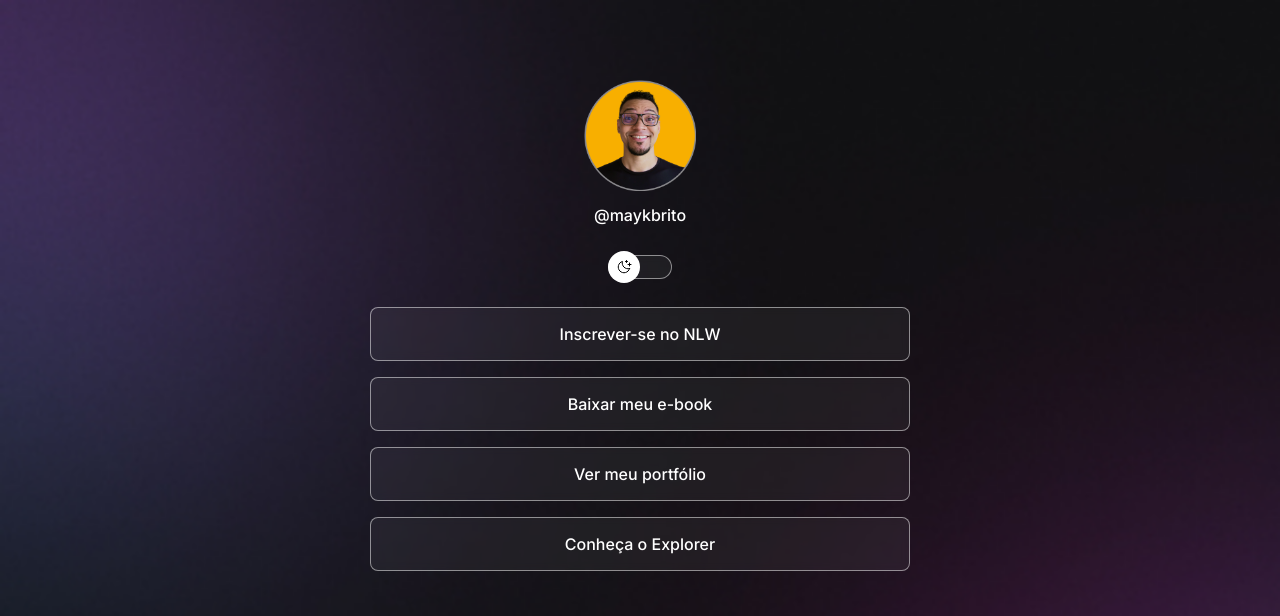
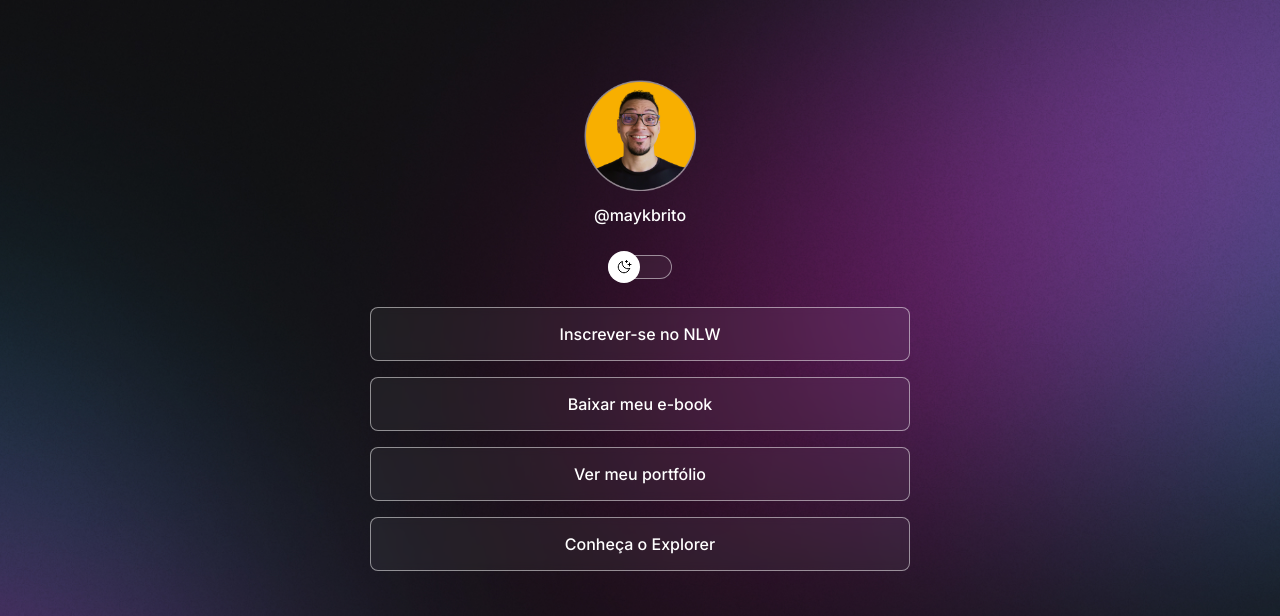
Before and after one commit to dgsmrn/devlinks, a plain HTML site: page index.html in a window 1280 px wide. Shown: the top 616 px of the page. Drawn offline with nearby package versions, Linux system fonts and the light colour scheme.

Commit message:
change background based on media queries

```diff
--- a/style.css
+++ b/style.css
@@ -33,6 +33,7 @@ body {
   */
   /* shorthand color image repet position / size */
   background: var(--bg-url) no-repeat top center / cover;
+  height: 100vh;
 }
 
 body * {
@@ -155,3 +156,14 @@ footer {
   text-align: center;
   font-size: 14px;
 }
+
+/* media queries */
+@media (min-width: 700px) {
+  :root {
+    --bg-url: url("./assets/bg-desktop.jpg");
+  }
+
+  .light {
+    --bg-url: url("./assets/bg-desktop-light.jpg");
+  }
+}
```
